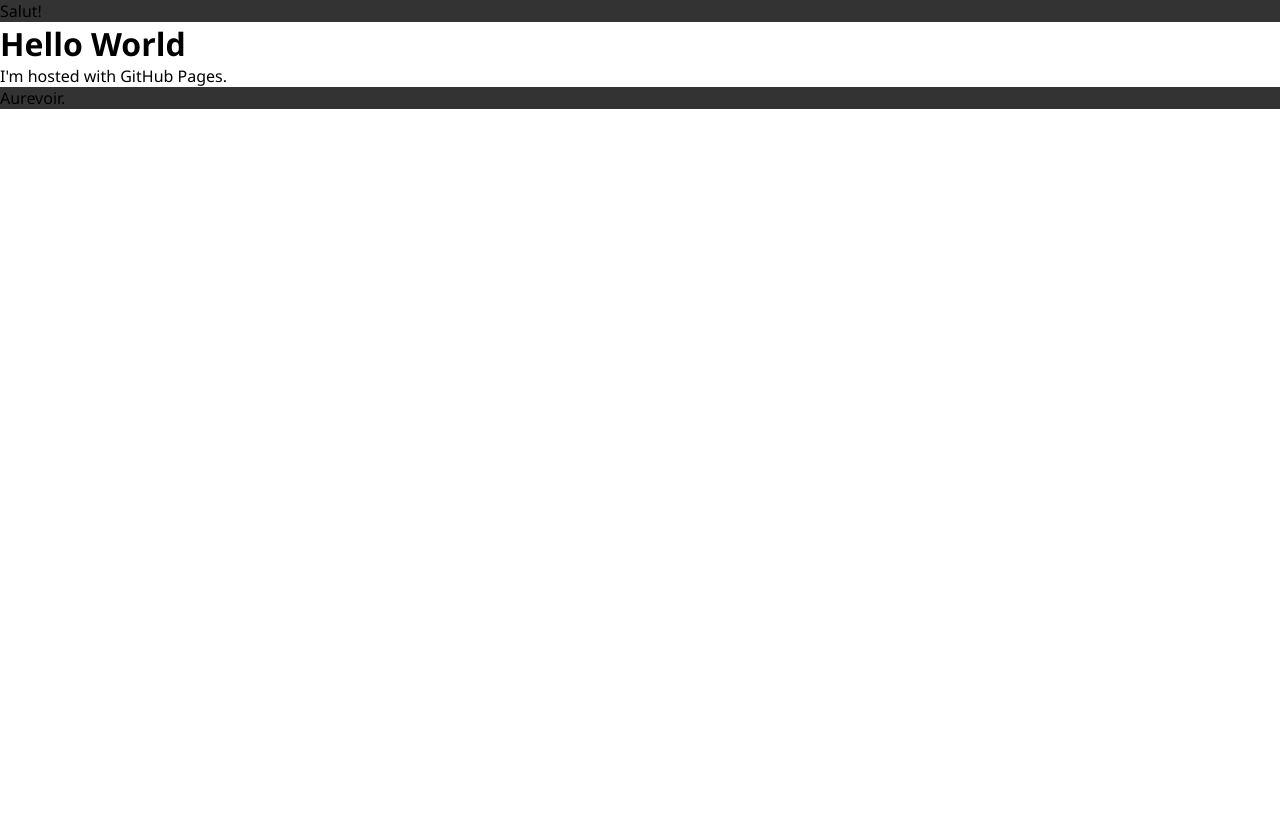
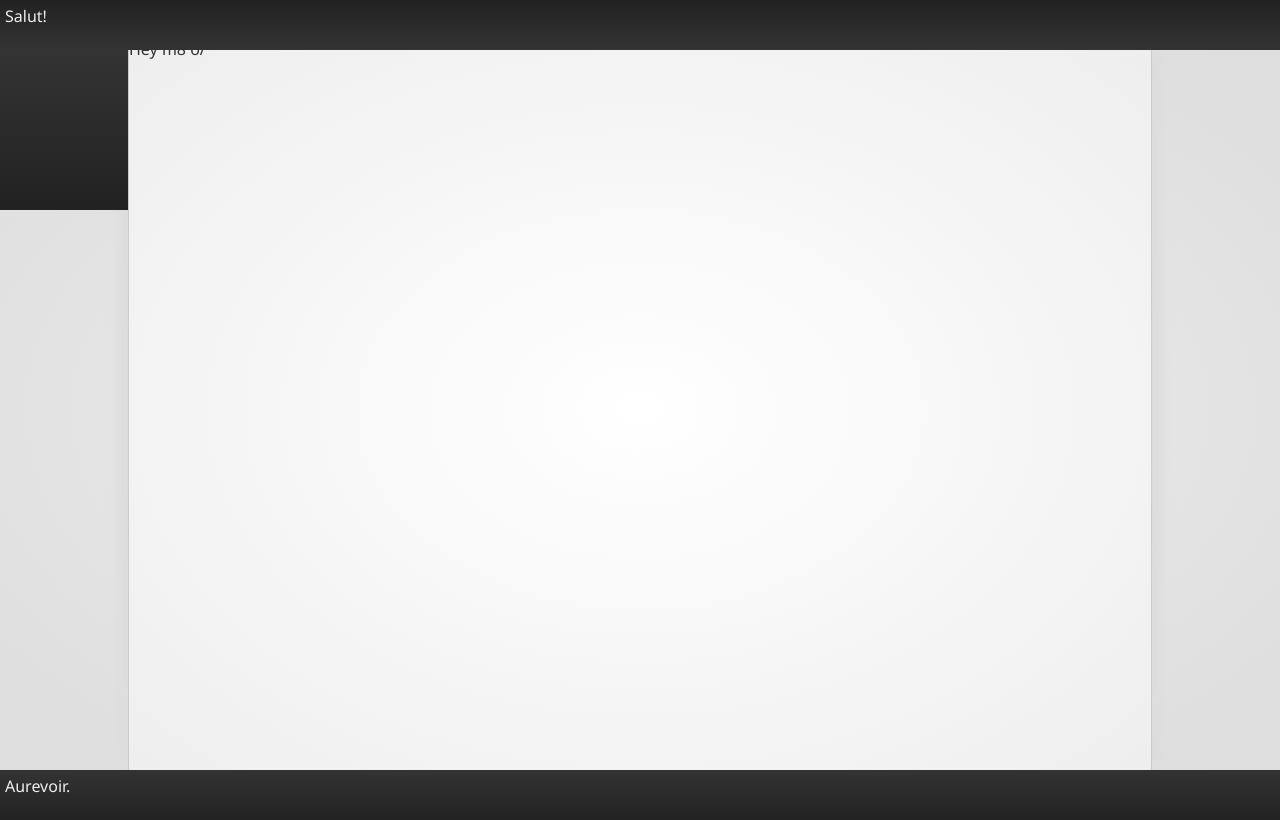
Before and after one commit to Dragoteryx/dragoteryx.github.io, a PHP site: page / in a window 1280 px wide. Before the commit the page ends 109 px from the top, so only its background shows below. Run offline with PHP 8.4, Linux system fonts and the light colour scheme; some libraries are stand-ins or nearby versions.

Commit message:
moar stuff

```diff
--- a/index.html
+++ b/index.html
@@ -1,15 +1,25 @@
 <!DOCTYPE html>
 <html>
   <head>
+    <title>Dragoteryx</title>
+    <link rel="stylesheet" href="https://cdnjs.cloudflare.com/ajax/libs/animate.css/3.5.2/animate.min.css">
     <link rel="stylesheet" type="text/css" href="style.css">
+    <script src="https://ajax.googleapis.com/ajax/libs/jquery/3.3.1/jquery.min.js"></script>
+    <script>
+
+    </script>
   </head>
   <body>
     <header>
       Salut!
     </header>
-    <div id="content">
-      <h1>Hello World</h1>
-      <p>I'm hosted with GitHub Pages.</p>
+    <div id="page">
+      <div id="left">
+
+      </div>
+      <div id="content">
+        <p class="animated bounce infinite">Hey m8 o/</p>
+      </div>
     </div>
     <footer>
       Aurevoir.
--- a/style.css
+++ b/style.css
@@ -2,12 +2,43 @@
   padding: 0px;
   margin: 0px;
   font-family: "Segoe UI", "Arial";
+  color: #333;
 }
 
 header {
-  background-color: #333333;
+  background: linear-gradient(#222, #333);
+  color: #EEE;
+  padding: 5px;
+  height: 5vh;
+  position: relative;
 }
 
 footer {
-  background-color: #333333;
+  background: linear-gradient(#333, #222);
+  color: #EEE;
+  padding: 5px;
+  height: 5vh;
+  position: relative;
 }
+
+#page {
+  background: radial-gradient(#EEE, #DDD);
+  height: 90vh;
+}
+
+#left {
+  background: linear-gradient(#333, #222);
+  width: 10%;
+  height: 10em;
+  position: fixed;
+}
+
+#content {
+  height: 100%;
+  background: radial-gradient(#FFF, #EEE);
+  margin-left: 10%;
+  margin-right: 10%;
+  border-left: 1px solid #CCC;
+  border-right: 1px solid #CCC;
+  box-shadow: 10px 0px 10px #DDD, -10px 0px 10px #DDD;
+}
```
